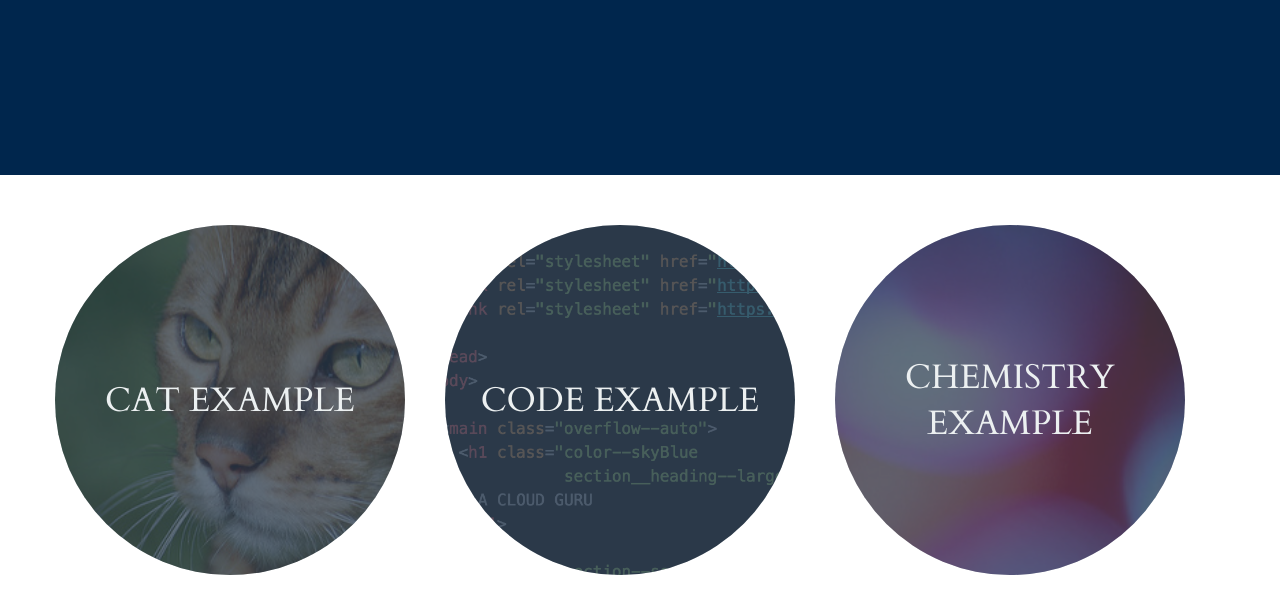
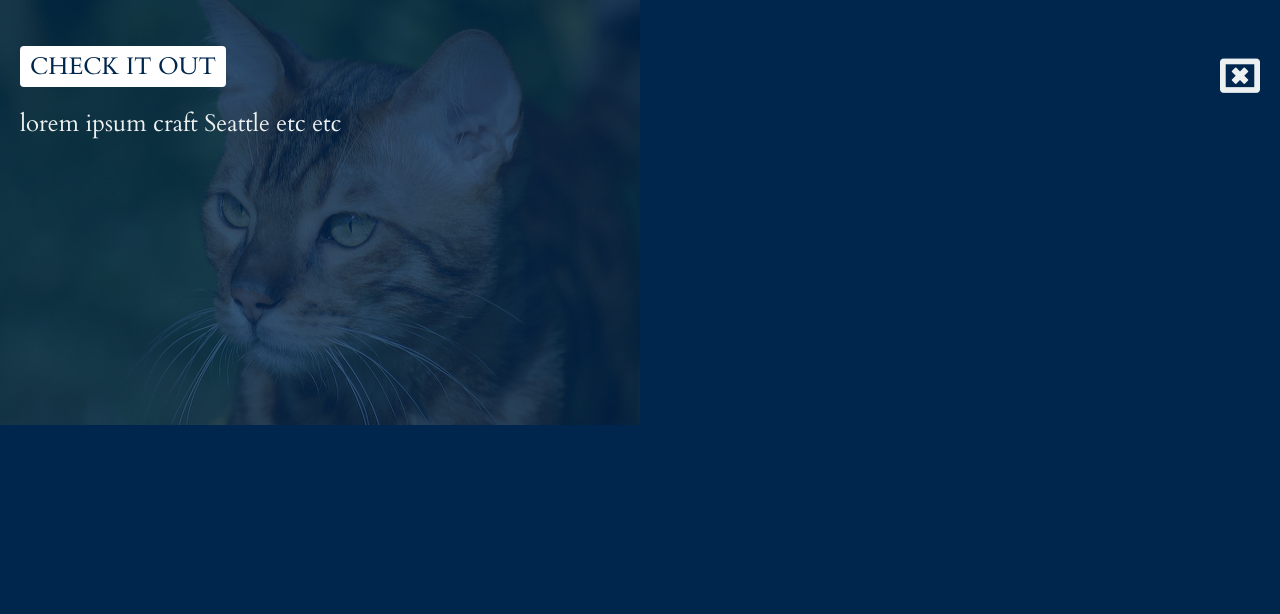
Before and after one commit to YarThePirate/serverless-portfolio, a React app: page / in a window 1280 px wide. Both pictures are taken after a click on the element 230 px from the left and 1200 px from the top of the page. Shown: the part 800-1414 px from the top of the page. Built offline with nearby package versions, Linux system fonts and the light colour scheme.

Commit message:
Adds onClick functions to work bubbles and modal

```diff
--- a/index.html
+++ b/index.html
@@ -73,27 +73,6 @@
         I want to work for a company that will pay me to code in the cloud!
       </p>
 
-    <div class="background--skyBlue modal--closed">
-      <span class="color--cloud modal__closeButton">
-        <i class="fa fa-window-close-o"></i>
-      </span>
-      <img alt="example screenshot of a project involving code"
-           class="modal__image"
-           src="images/example1.png"/>
-      <div class="color--cloud modal__text">
-        <h2 class="modal__title">
-          Work Example Name
-        </h2>
-        <a class="color--skyBlue modal__link"
-           href="#">
-          Check it out
-        </a>
-        <p class="modal__description">
-          A long description of the work in question.
-        </p>
-      </div>
-    </div>
-
     <script type="text/javascript" src="dist/bundle.js"></script>
 
   </body>
--- /dev/null
+++ b/js/example-work-modal.js
@@ -0,0 +1,34 @@
+import React from 'react';
+
+class ExampleWorkModal extends React.Component {
+
+    render() {
+        let example = this.props.example;
+        let modalClass = this.props.open ? 'modal--open' : 'modal--closed';
+
+        return (
+            <div className={"background--skyBlue " + modalClass }>
+              <span className="color--cloud modal__closeButton" onClick={ this.props.closeModal }>
+                <i className="fa fa-window-close-o"></i>
+              </span>
+              <img alt={ example.image.desc }
+                  className="modal__image"
+                  src={ example.image.src }/>
+              <div className="color--cloud modal__text">
+                <h2 className="modal__title">
+                  { example.image.title }
+                </h2>
+                <a className="color--skyBlue modal__link"
+                   href={ example.href }>
+                  Check it out
+                </a>
+                <p className="modal__description">
+                  { example.desc }
+                </p>
+              </div>
+            </div>
+        )
+    }
+}
+
+export default ExampleWorkModal;
--- a/js/example-work.js
+++ b/js/example-work.js
@@ -1,13 +1,45 @@
 import React from 'react';
+import ExampleWorkModal from './example-work-modal';
 
 class ExampleWork extends React.Component {
+    constructor( props ) {
+        super( props );
+
+        this.state = {
+            'modalOpen': false,
+            'selectedExample': this.props.work[0]
+        };
+
+        this.openModal = this.openModal.bind(this);
+        this.closeModal = this.closeModal.bind(this);
+    }
+
+    openModal(e, example) {
+        this.setState({
+            'modalOpen': true,
+            'selectedExample': example
+        });
+    }
+
+    closeModal(e) {
+        this.setState({
+            'modalOpen': false
+        });
+    }
+
     render() {
         return (
-            <section className="section section--alignCentered section--description">
-                { this.props.work.map( (example, i) => {
-                    return ( <ExampleWorkBubble key={i} example={example} /> )
-                }) }
-            </section>
+            <span>
+                <section className="section section--alignCentered section--description">
+                    { this.props.work.map( (example, i) => {
+                        return ( <ExampleWorkBubble key={i} example={example} openModal={ this.openModal }/> )
+                    }) }
+                </section>
+
+                <ExampleWorkModal example={ this.state.selectedExample }
+                    open={ this.state.modalOpen }
+                    closeModal={ this.closeModal }/>
+            </span>
         )
     }
 }
@@ -16,7 +48,8 @@ class ExampleWorkBubble extends React.Component {
     render() {
         let example = this.props.example;
         return (
-          <div className="section__exampleWrapper">
+          <div className="section__exampleWrapper"
+            onClick={ (evt) => this.props.openModal(evt, example) }>
             <div className="section__example">
               <img alt={ example.image.desc }
                    className="section__exampleImage"
--- a/js/main.js
+++ b/js/main.js
@@ -6,6 +6,8 @@ import ExampleWork from './example-work';
 const myWork = [
     {
         "title": "Cat Example",
+        "href": "",
+        "desc": "lorem ipsum craft Seattle etc etc",
         "image": {
             "desc": "Example screenshot of a project involving cats",
             "src": "images/example3.png",
@@ -13,7 +15,9 @@ const myWork = [
         }
     },
     {
-        "title": "Code Example",
+        "title": "Python (Data Sci) - Jupyter Notebook",
+        "href": "",
+        "desc": "Here is some more example text, you schmuck.",
         "image": {
             "desc": "Example screenshot of a project involving code",
             "src": "images/example1.png",
@@ -21,7 +25,9 @@ const myWork = [
         }
     },
     {
-        "title": "Chemistry Example",
+        "title": "Rust (Wasm) - Game of Life",
+        "href": "",
+        "desc": "My final example of an example of a description of an example.",
         "image": {
             "desc": "Example screenshot of a project involving chemistry",
             "src": "images/example2.png",
--- a/package.json
+++ b/package.json
@@ -5,6 +5,7 @@
   "main": "index.js",
   "scripts": {
     "test": "jest --env=node",
+    "test-watch": "jest --env=node --watch",
     "webpack": "webpack",
     "webpack-watch": "webpack --watch"
   },
```
Also changed, not shown: __tests__/test-example-work-modal.js (added, +50 -0 lines), __tests__/test-example-work.js (+21 -3 lines).
